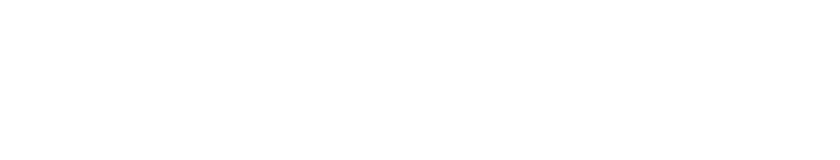
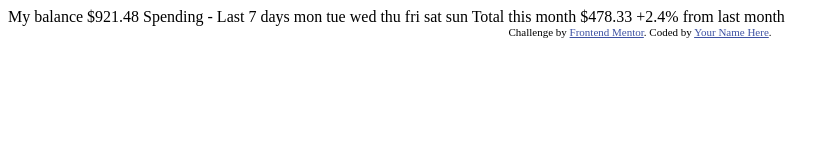
Before and after one commit to CrisDeniz/first-challenge-for-my-portfolio, a plain HTML site: page index.html in a window 1280 px wide. Shown: the whole page, without its empty margins (0-840 px from the left). Drawn offline with Linux system fonts and the light colour scheme.

Commit message:
adding more needed files

```diff
--- a/index.html
+++ b/index.html
@@ -1,13 +1,43 @@
 <!DOCTYPE html>
-<html lang="pt-br">
+<html lang="en">
 <head>
-    <meta charset="UTF-8">
-    <meta http-equiv="X-UA-Compatible" content="IE=edge">
-    <meta name="viewport" content="width=device-width, initial-scale=1.0">
-    <link rel="stylesheet" href="style.css">
-    <title>Document</title>
+  <meta charset="UTF-8">
+  <meta name="viewport" content="width=device-width, initial-scale=1.0"> <!-- displays site properly based on user's device -->
+
+  <link rel="icon" type="image/png" sizes="32x32" href="./images/favicon-32x32.png">
+
+  <title>Frontend Mentor | Expenses chart component</title>
+
+  <!-- Feel free to remove these styles or customise in your own stylesheet 👍 -->
+  <style>
+    .attribution { font-size: 11px; text-align: center; }
+    .attribution a { color: hsl(228, 45%, 44%); }
+  </style>
 </head>
 <body>
 
+  My balance
+  $921.48
+
+  Spending - Last 7 days
+
+  mon
+  tue
+  wed
+  thu
+  fri
+  sat
+  sun
+
+  Total this month
+  $478.33
+
+  +2.4%
+  from last month
+
+  <div class="attribution">
+    Challenge by <a href="https://www.frontendmentor.io?ref=challenge" target="_blank">Frontend Mentor</a>.
+    Coded by <a href="#">Your Name Here</a>.
+  </div>
 </body>
 </html>
```
Also changed, not shown: data.json (added, +30 -0 lines), design/active-states.jpg (added), design/desktop-design.jpg (added), design/desktop-preview.jpg (added), design/mobile-design.jpg (added), images/favicon-32x32.png (added), images/logo.svg (added), 4 other files.
